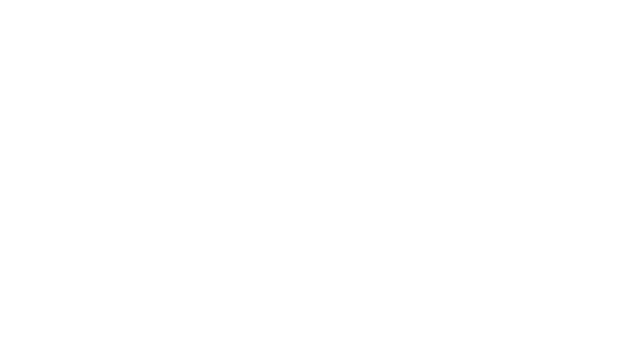
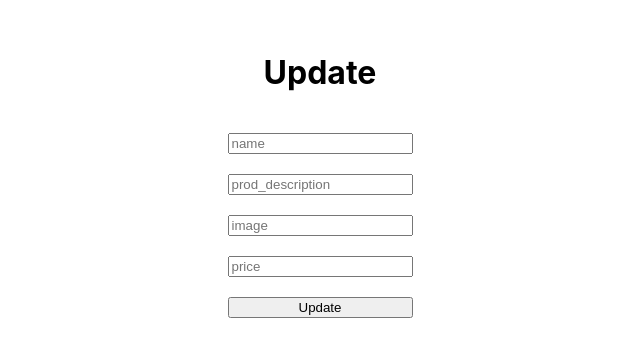
Before and after one commit to b-akari/MARKETPLACE, a React (Create React App) app in the folder frontend/: page /update/1 in a window 1280 px wide. Before the commit this address had no page. Shown: the part 225-582 px from the top of the page, without its empty margins (320-960 px from the left). Built offline with nearby package versions, Linux system fonts and the light colour scheme.

Commit message:
modified

```diff
--- a/frontend/src/App.js
+++ b/frontend/src/App.js
@@ -7,7 +7,7 @@ import {
 import Add from "./pages/Add";
 import Shoes from "./pages/Shoes";
 import Update from "./pages/Update";
-
+import "./style.css"
 
 
 function App() {
@@ -15,10 +15,9 @@ function App() {
     <div className="App">
       <BrowserRouter>
       <Routes>
-
         <Route path="/" element={<Shoes/>}></Route>
         <Route path="/add" element={<Add/>}></Route>
-        <Route path="/update" element={<Update/>}></Route>
+        <Route path="/update/:id" element={<Update/>}></Route>
       </Routes>
       </BrowserRouter>
     </div>
--- a/frontend/src/pages/Add.jsx
+++ b/frontend/src/pages/Add.jsx
@@ -1,9 +1,64 @@
-import React from 'react'
+import React from "react";
+import { useState } from "react";
+import axios from "axios";
+import { useNavigate } from "react-router-dom";
 
-const Add = ()=>{
-    return(
-        <div>Add</div>
-    )
-}
+const Add = () => {
+  const [shoe, setShoe] = useState({
+    prod_name: "",
+    prod_description: "",
+    price: null,
+    image: "",
+  });
+  const navigate = useNavigate();
+  const handleChange = (e) => {
+    setShoe((prev) => ({ ...prev, [e.target.name]: e.target.value }));
+  };
 
-export default Add
+  const handleClick = async (e) => {
+    e.preventDefault();
+    try {
+      let result = await axios
+        .post("http://localhost:8080/shoes", shoe)
+        .then((result) => result.data);
+      console.log(result);
+      navigate("/");
+    } catch (err) {
+      console.log(err);
+    }
+  };
+  console.log(shoe);
+  return (
+    <div className="form">
+      <h1>Add New Item</h1>
+      <input
+        type="text"
+        placeholder="name"
+        onChange={handleChange}
+        name="prod_name"
+      />
+      <input
+        type="text"
+        placeholder="prod_description"
+        onChange={handleChange}
+        name="prod_description"
+      />
+      <input
+        type="text"
+        placeholder="image"
+        onChange={handleChange}
+        name="image"
+      />
+      <input
+        type="number"
+        placeholder="price"
+        onChange={handleChange}
+        name="price"
+      />
+
+      <button onClick={handleClick}>Add</button>
+    </div>
+  );
+};
+
+export default Add;
--- a/frontend/src/pages/Shoes.jsx
+++ b/frontend/src/pages/Shoes.jsx
@@ -19,6 +19,15 @@ const Shoes = ()=>{
         fetchAllShoes()
     },[])
 
+    const handleDelete= async(id)=>{
+        try {
+            await axios.delete("http://localhost:8080/shoes/" + id)
+            window.location.reload()
+        } catch(err){
+            console.log(err)
+        }
+    }
+
     return(
         <div>
             <h1>Marketplace</h1>
@@ -29,6 +38,8 @@ const Shoes = ()=>{
                         <h2> {shoe.prod_name}</h2>
                         <p> {shoe.prod_description}</p>
                         <span>{shoe.price}</span>
+                        <button className='delete' onClick={()=> handleDelete(shoe.id)}>Delete</button>
+                        <button className='Update'> <Link to={`/update/${shoe.id}`}>Update</Link> </button>
                      </div>
                 ))}
             </div>
--- a/frontend/src/pages/Update.jsx
+++ b/frontend/src/pages/Update.jsx
@@ -1,9 +1,65 @@
-import React from 'react'
+import React from "react";
+import { useState } from "react";
+import axios from "axios";
+import { useLocation, useNavigate } from "react-router-dom";
 
-const Update = ()=>{
-    return(
-        <div>Update</div>
-    )
-}
+const Update = () => {
+  const [shoe, setShoe] = useState({
+    prod_name: "",
+    prod_description: "",
+    price: null,
+    image: "",
+  });
+  const navigate = useNavigate();
+  const location= useLocation();
+  const shoeId= location.pathname.split("/")[2]
 
-export default Update
+  const handleChange = (e) => {
+    setShoe((prev) => ({ ...prev, [e.target.name]: e.target.value }));
+  };
+
+  const handleClick = async (e) => {
+    e.preventDefault();
+    try {
+      await axios.put(`http://localhost:8080/shoes/${shoeId}`, shoe)
+
+      navigate("/");
+    } catch (err) {
+      console.log(err);
+    }
+  };
+  console.log(shoe);
+  return (
+    <div className="form">
+      <h1>Update</h1>
+      <input
+        type="text"
+        placeholder="name"
+        onChange={handleChange}
+        name="prod_name"
+      />
+      <input
+        type="text"
+        placeholder="prod_description"
+        onChange={handleChange}
+        name="prod_description"
+      />
+      <input
+        type="text"
+        placeholder="image"
+        onChange={handleChange}
+        name="image"
+      />
+      <input
+        type="number"
+        placeholder="price"
+        onChange={handleChange}
+        name="price"
+      />
+
+      <button onClick={handleClick}>Update</button>
+    </div>
+  );
+};
+
+export default Update;
--- /dev/null
+++ b/frontend/src/style.css
@@ -0,0 +1,30 @@
+.App{
+    height: 100vh;
+    padding: 0px 100px;
+    display: flex;
+    justify-content: center;
+    align-items: center;
+    text-align: center;
+}
+.shoes{
+    display: flex;
+    gap: 10px;
+}
+.shoe{
+    flex: 1;
+    display: flex;
+    flex-direction: column;
+    gap: 10px;
+    align-items: center;
+}
+img{
+    width: 200px;
+    height: 300px;
+    object-fit: cover;
+    background-color: aquamarine;
+}
+.form{
+    display: flex;
+    flex-direction: column;
+    gap: 20px;
+}
```
Also changed, not shown: 1 other file (tests, documents, lock files or other folders).
